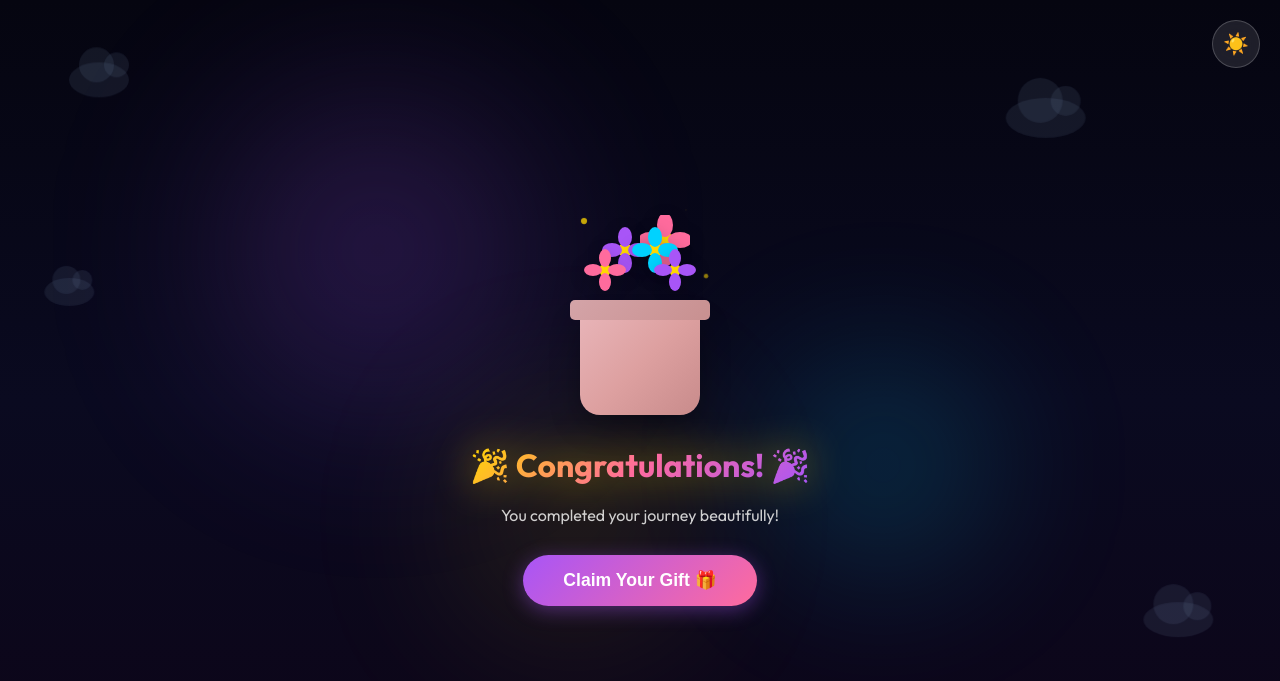
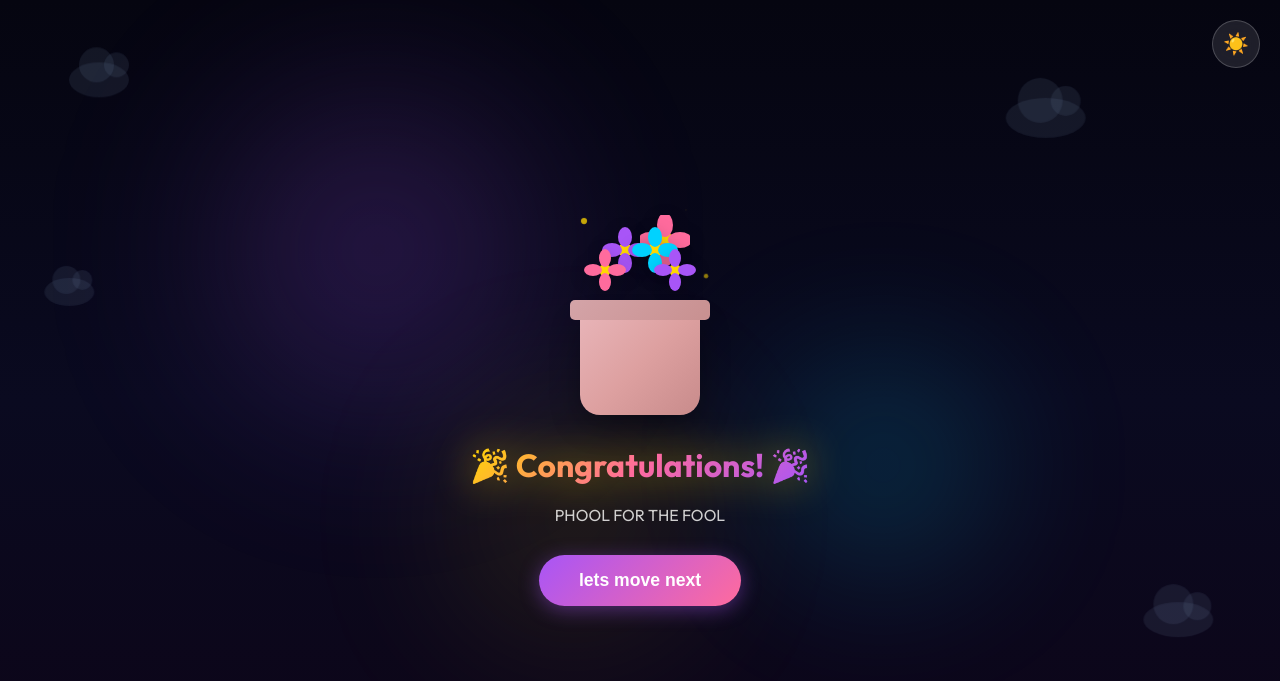
Before and after one commit to abhishek036/new-year, a plain HTML site: page page4.html in a window 1280 px wide. Drawn offline with Linux system fonts and the light colour scheme.

Commit message:
Update success text and keep letter visible at end

```diff
--- a/page4.html
+++ b/page4.html
@@ -1088,8 +1088,8 @@
             </div>
 
             <h2 class="achievement-text">🎉 Congratulations! 🎉</h2>
-            <p style="color: rgba(255,255,255,0.8); margin-bottom: 30px;">You completed your journey beautifully!</p>
-            <button class="continue-btn" id="toGiftBtn">Claim Your Gift 🎁</button>
+            <p style="color: rgba(255,255,255,0.8); margin-bottom: 30px;">PHOOL FOR THE FOOL</p>
+            <button class="continue-btn" id="toGiftBtn">lets move next</button>
         </div>
 
         <!-- PHASE 2: Gift Box -->
@@ -1527,7 +1527,8 @@
 
             // Show finale after reading
             await sleep(3000);
-            showPhase('phase-finale');
+            // showPhase('phase-finale'); // User requested to keep letter on screen
+            console.log("End of experience - Letter stays visible");
         }
 
         function sleep(ms) {
```
